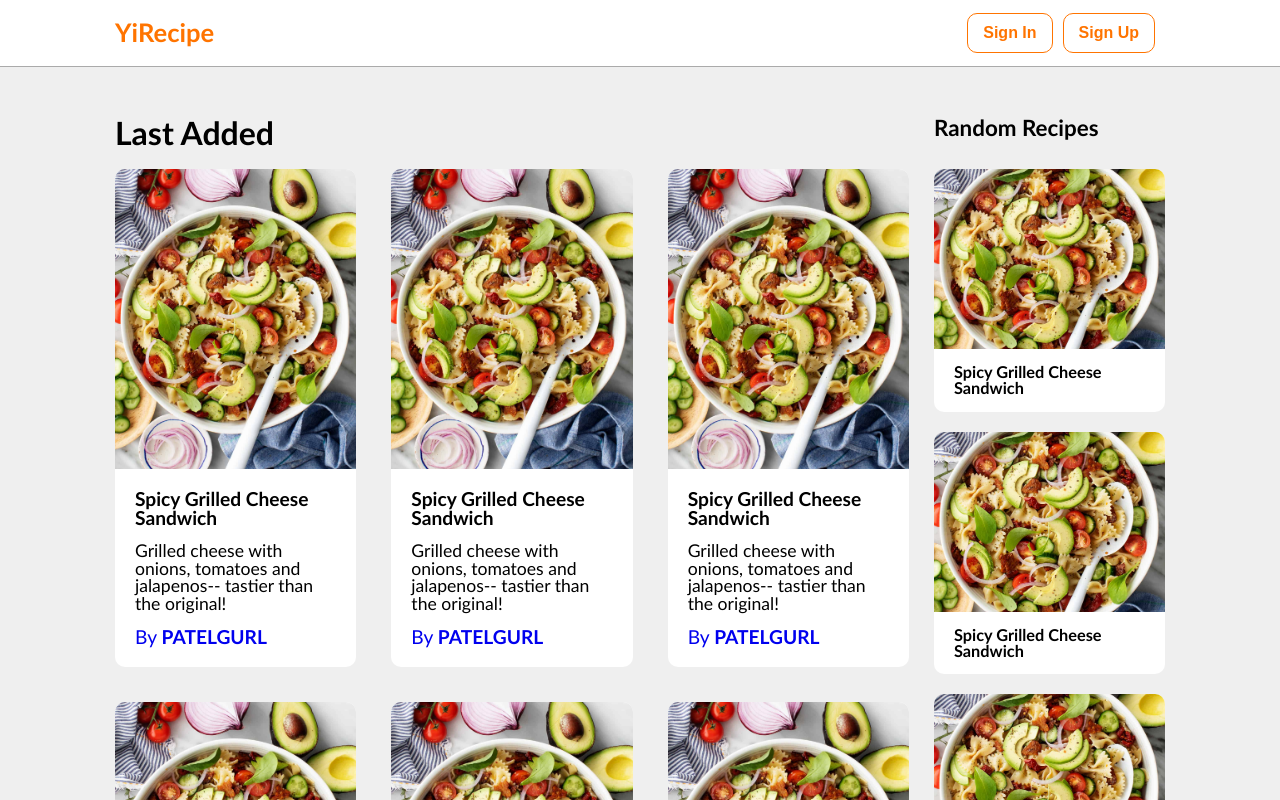
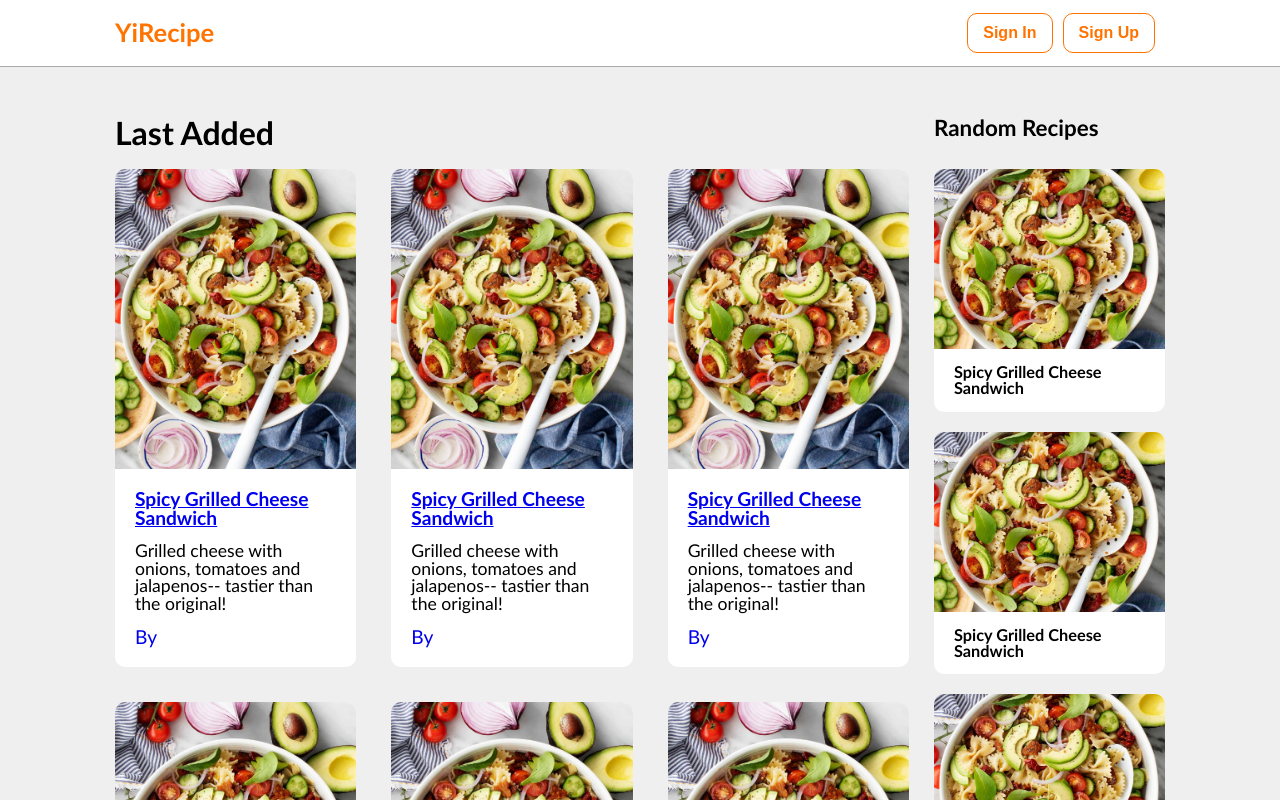
Before and after one commit to isleeden/YiRecipe, a React (Create React App) app: page / in a window 1280 px wide. Shown: the top 800 px of the page. Built offline with nearby package versions, Linux system fonts and the light colour scheme.

Commit message:
added working link to recipe about, recipe item components

```diff
--- a/src/components/RecipeAbout/RecipeAbout.jsx
+++ b/src/components/RecipeAbout/RecipeAbout.jsx
@@ -1,14 +1,15 @@
 import React from "react";
 import styles from "./RecipeAbout.module.scss";
+import { Link } from "react-router-dom";
 
 export default function RecipeAbout({ title, body, author }) {
   return (
     <div className={styles.about}>
       <h1 className={styles.title}>{title}</h1>
       <p className={styles.description}>{body}</p>
-      <a href="/" className={styles.author}>
-        by <span>{author}</span>
-      </a>
+      <Link to={`/users/${author.id}`} className={styles.author}>
+        by <span>{author.name}</span>
+      </Link>
     </div>
   );
 }
--- a/src/components/RecipeListItem/RecipeItem.jsx
+++ b/src/components/RecipeListItem/RecipeItem.jsx
@@ -1,18 +1,23 @@
 import React from "react";
 import styles from "./RecipeListItem.module.scss";
+import { Link } from "react-router-dom";
 
-export default function RecipeListItem({ title, body, author, img }) {
+export default function RecipeListItem({ id, title, body, author, img }) {
   return (
     <div className={styles.card}>
       <div className={styles.imgWrapper}>
-        <img src={img} alt="" />
+        <img src={img} alt="recipeimg" />
       </div>
       <div className={styles.textCard}>
-        <h3 className={styles.title}>{title}</h3>
+        <h3>
+          <Link className={styles.title} to={`recipes/${id}`}>
+            {title}
+          </Link>
+        </h3>
         <p className={styles.body}>{body}</p>
-        <a href="/" className={styles.author}>
-          By <span>{author}</span>
-        </a>
+        <Link to={`/users/${author.id}`} className={styles.author}>
+          By <span>{author.name}</span>
+        </Link>
       </div>
     </div>
   );
```
